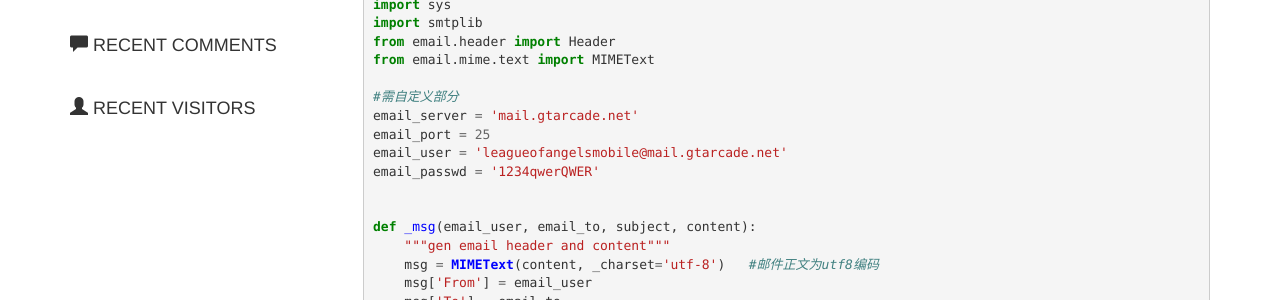
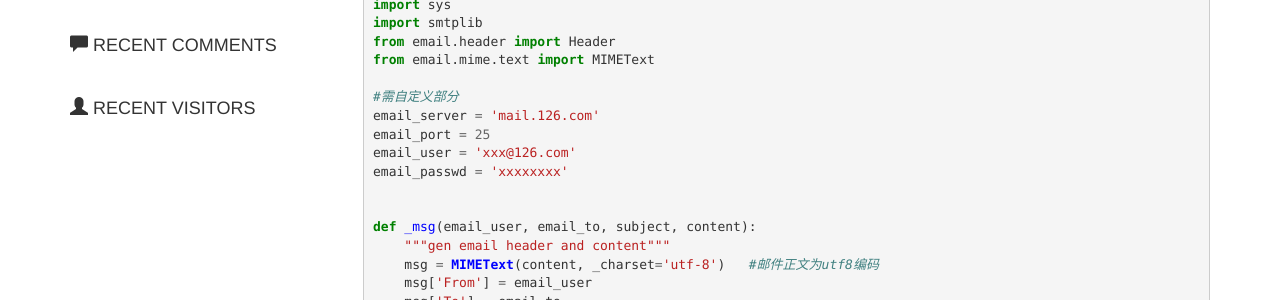
Before and after one commit to sapser/sapser.github.io, a Jekyll site: the page built from _posts/2014-07-05-zabbix-email-alert.md, in a window 1280 px wide. Shown: the part 983-1283 px from the top of the page. Built offline with Jekyll 4.4.1, drawn with Linux system fonts in a browser that asks for light colours; Markdown is read by kramdown in place of the engine named in the settings; comment, search, counter and statistics services are not loaded.

Commit message:
修改错误

```diff
--- a/_posts/2014-07-05-zabbix-email-alert.md
+++ b/_posts/2014-07-05-zabbix-email-alert.md
@@ -31,10 +31,10 @@ from email.header import Header
 from email.mime.text import MIMEText
 
 #需自定义部分
-email_server = 'mail.gtarcade.net'
+email_server = 'mail.126.com'
 email_port = 25
-email_user = 'leagueofangelsmobile@mail.gtarcade.net'
-email_passwd = '1234qwerQWER'
+email_user = 'xxx@126.com'
+email_passwd = 'xxxxxxxx'
 
 
 def _msg(email_user, email_to, subject, content):
```
